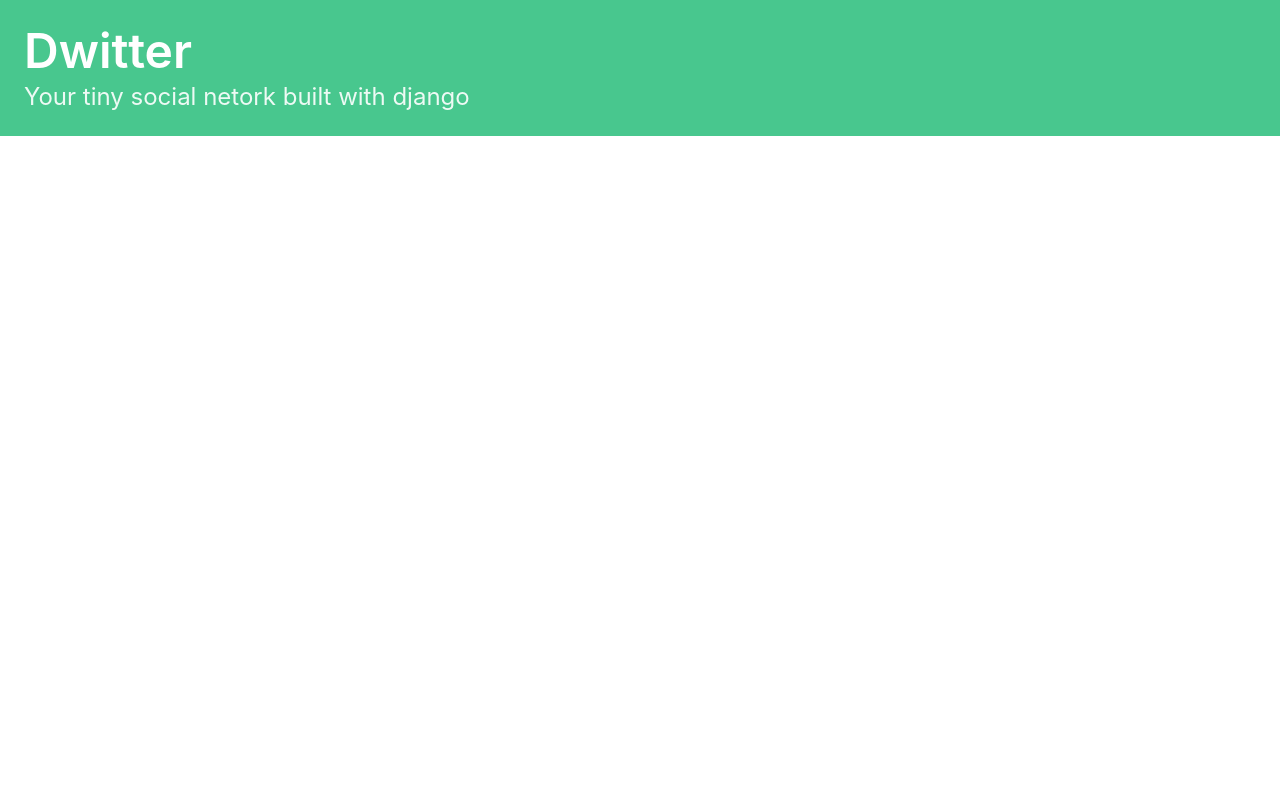
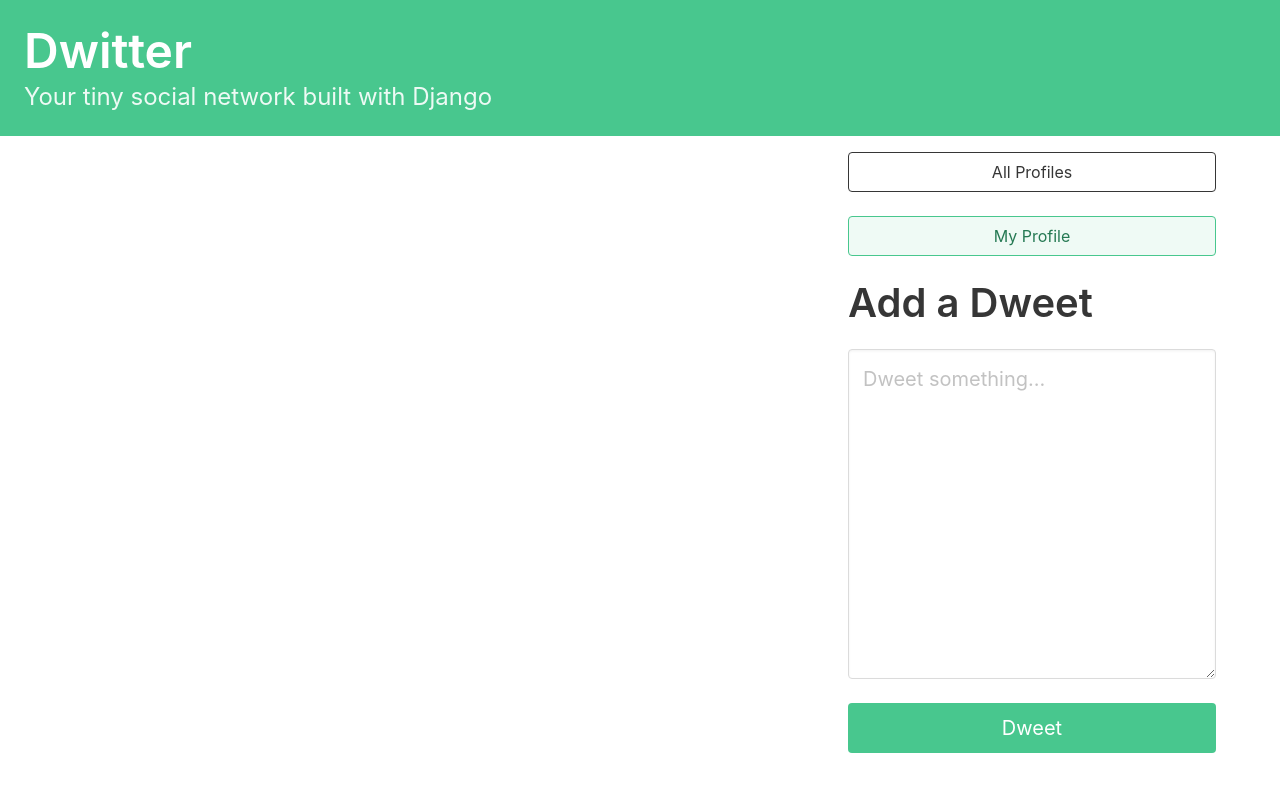
Before and after one commit to sumedhbhaskar/dwitter, a Django app: page / in a window 1280 px wide. Run offline with Django 4.2, Linux system fonts and the light colour scheme.

Commit message:
dashboard and profile update

```diff
--- /dev/null
+++ b/dwitter/forms.py
@@ -0,0 +1,18 @@
+from django import forms
+from .models import Dweet
+
+class dweetForms(forms.ModelForm):
+
+    body = forms.CharField(required=True,
+    widget=forms.widgets.Textarea(
+        attrs={
+            "placeholder":"Dweet something...",
+            "class":"textarea is-sucess is-medium"
+        }
+        ),
+        label="",
+    )
+
+    class Meta:
+        model = Dweet
+        exclude = ("user",)
--- a/dwitter/templates/base.html
+++ b/dwitter/templates/base.html
@@ -13,13 +13,17 @@
 
     </head>
 <body>
-    <section class="hero is-small is-success mb-4">
-        <div class="hero-body">
-            <h1 class="title is-1">Dwitter</h1>
-            <p class="subtitle is-4">Your tiny social netork built with django</p>
-        </div>
+    <a href="{% url 'dwitter:dashboard' %} ">
+        <section class="hero is-small is-success mb-4">
+            <div class="hero-body">
+                <h1 class="title is-1">Dwitter</h1>
+                <p class="subtitle is-4">
+                    Your tiny social network built with Django
+                </p>
+            </div>
+        </section>
+        </a>
 
-    </section>
 
     <div class="container">
         <div class="columns">
--- a/dwitter/templates/dwitter/dashboard.html
+++ b/dwitter/templates/dwitter/dashboard.html
@@ -16,5 +16,34 @@
         {% endfor %}
     {% endfor %}
 </div>
+<div class="column is-one-third">
+    <div class="block">
+        <a href="{% url 'dwitter:profile_list' %}">
+            <button class="button is-dark is-outlined is-fullwidth">
+                All Profiles
+            </button>
+        </a>
 
+    </div>
+    <div class="block">
+        <a href="{% url 'dwitter:profile' request.user.profile.id %} ">
+            <button class="button is-success is-light is-outlined is-fullwidth">
+                My Profile
+            </button>
+        </a>
+    </div>
+    <div class="block">
+        <div class="block">
+            <h2 class="title is-2">
+                Add a Dweet
+            </h2>
+        </div>
+        <form method="post">
+            {% csrf_token %}
+            {{ form.as_p }}
+            <button class="button is-success is-fullwidth is-medium mt-5" type="submit">Dweet</button>
+        </form>
+    </div>
+
+</div>
 {% endblock content %}
--- a/dwitter/templates/dwitter/profile.html
+++ b/dwitter/templates/dwitter/profile.html
@@ -82,7 +82,6 @@
             </ul>
         </div>
     </div>
-
 </div>
 
 {% endblock content %}
--- a/dwitter/views.py
+++ b/dwitter/views.py
@@ -1,10 +1,18 @@
 from mimetypes import types_map
-from django.shortcuts import render
-from .models import Profile
+from django.shortcuts import render, redirect
+from .models import Dweet, Profile
+from .forms import dweetForms
 
 
 def dashboard(request):
-    return render(request,template_name="dwitter/dashboard.html")
+    form = dweetForms(request.POST or None)
+    if request.method == "POST":
+        if form.is_valid():
+            dweet = form.save(commit=False)
+            dweet.user = request.user
+            dweet.save()
+            return redirect("dwitter:dashboard")
+    return render(request,"dwitter/dashboard.html",{"form":form})
 
 def profile_list(request):
     profiles = Profile.objects.exclude(user=request.user)
```
